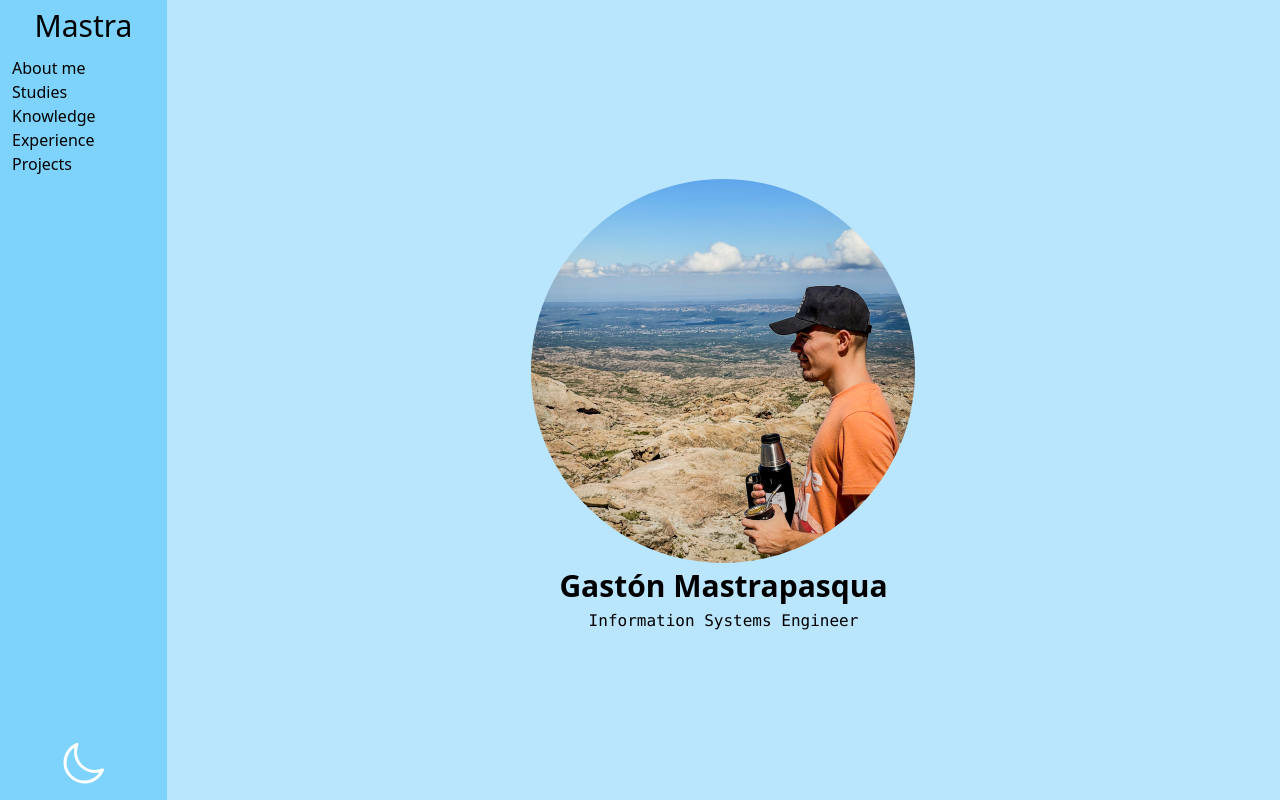
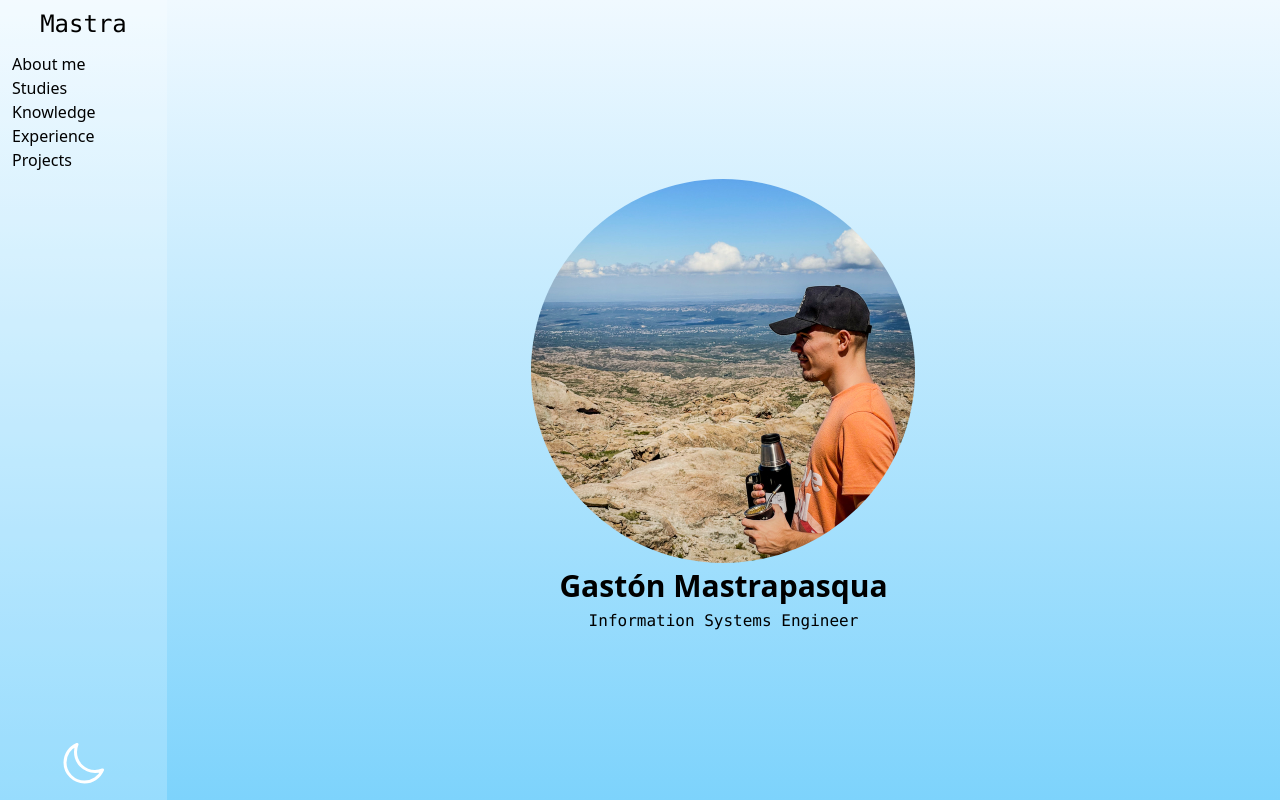
Before and after one commit to gastonmastra/Portfolio, an Angular app in the folder frontend/: page /home in a window 1280 px wide. Built offline with nearby package versions, Linux system fonts and the light colour scheme.

Commit message:
feat: bg gradient

```diff
--- a/frontend/src/app/app.component.html
+++ b/frontend/src/app/app.component.html
@@ -1,4 +1,4 @@
-<div class="flex w-screen h-screen bg-sky-200 dark:bg-gray-900 text-black dark:text-white">
+<div class="flex w-screen h-screen bg-gradient-to-t from-sky-300 to-sky-50 dark:from-gray-950 dark:to-gray-600 text-black dark:text-white">
   <toolbar class="w-48"></toolbar>
   <div class="w-full">
     <router-outlet></router-outlet>
--- a/frontend/src/app/shared/toolbar/toolbar.component.html
+++ b/frontend/src/app/shared/toolbar/toolbar.component.html
@@ -1,5 +1,5 @@
-<div class="bg-sky-300  dark:bg-gray-950 h-screen flex flex-col">
-	<h1 routerLink="home" class="w-full text-center pt-2 text-3xl cursor-pointer">Mastra</h1>
+<div class="bg-white dark:bg-black dark:bg-opacity-20 bg-opacity-20 h-screen flex flex-col">
+	<h1 routerLink="home" class="w-full text-center pt-2 text-2xl cursor-pointer font-mono">Mastra</h1>
 	<div class="h-full flex flex-col justify-between">
 		<section>
 			<ul class="p-3">
```
